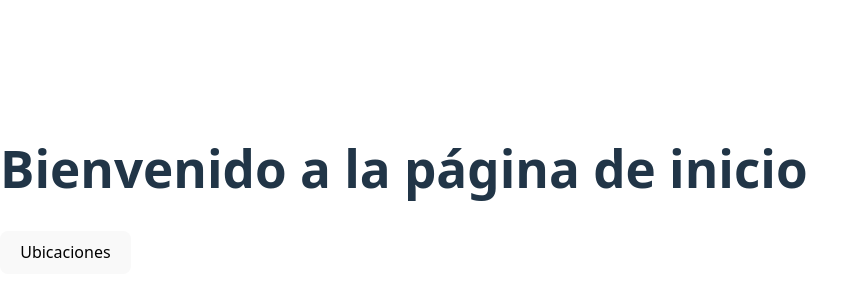
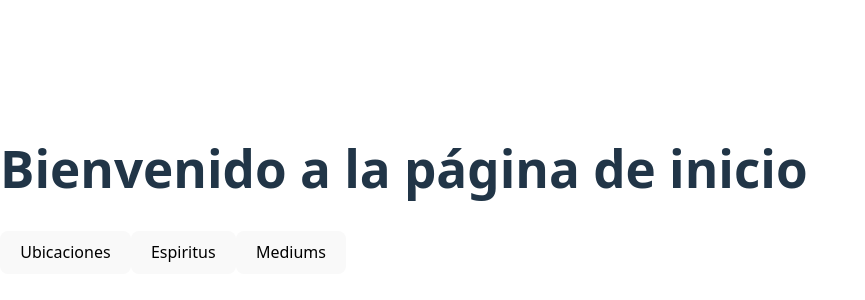
Before and after one commit to candemarza/epersgeist-FEMACID, a React (Vite) app: page / in a window 1280 px wide. Shown: the part 210-510 px from the top of the page, without its empty margins (0-865 px from the left). Built offline with nearby package versions, Linux system fonts and the light colour scheme.

Commit message:
base de espiritus, mediums y ubicaciones

```diff
--- a/src/App.jsx
+++ b/src/App.jsx
@@ -1,12 +1,16 @@
 import { Routes, Route } from 'react-router-dom'
 import Home from './pages/Home'
 import Ubicaciones from './pages/Ubicaciones'
+import Espiritus from './pages/Espiritus'
+import Mediums from './pages/Mediums'
 
 function App() {
   return (
     <Routes>
       <Route path="/" element={<Home />} />
       <Route path="/ubicaciones" element={<Ubicaciones />} />
+      <Route path="/espiritus" element={<Espiritus />} />
+      <Route path="/mediums" element={<Mediums />} />
     </Routes>
   )
 }
--- /dev/null
+++ b/src/pages/Espiritus.jsx
@@ -0,0 +1,36 @@
+import API from "../service/api";
+
+import { useEffect, useState } from "react";
+import { useNavigate } from "react-router-dom";
+
+const Espiritus = () => {
+    const [espiritus, setEspiritus] = useState([]);
+    const navigate = useNavigate();
+
+    useEffect(() => {
+        API.getEspiritus().then((res) => {
+            setEspiritus(res.data);
+        });
+    }
+    , []);
+
+    return (
+        <div className="espiritus">
+            <h1>Espiritus</h1>
+            <div className="espiritus-list">
+                {espiritus.map((espiritu) => (
+                    <div key={espiritu.id} className="espiritu-card" >
+                        <h2>{espiritu.nombre}</h2>
+                        <p>{espiritu.tipo}</p>
+                        <p>{espiritu.id}</p>
+                    </div>
+                ))}
+            </div>
+            <button onClick={() => navigate("/")}>
+                Volver a la página de inicio
+            </button>
+        </div>
+    );
+}
+
+export default Espiritus;
--- a/src/pages/Home.jsx
+++ b/src/pages/Home.jsx
@@ -8,15 +8,21 @@ import { useNavigate } from "react-router-dom";
 
 const Home = () => {
     const navigate = useNavigate();
-    const goToPage = () => {
-        navigate(`/ubicaciones`);
-    }
+    const goToPage = (page) => {
+        navigate(`/${page}`);
+    };
 
     return (
         <div>
             <h1>Bienvenido a la página de inicio</h1>
-            <button onClick={() => goToPage}>
+            <button onClick={() => goToPage("ubicaciones")}>
                 Ubicaciones
+            </button>
+            <button onClick={() => goToPage("espiritus")}>
+                Espiritus
+            </button>
+            <button onClick={() => goToPage("mediums")}>
+                Mediums
             </button>
         </div>
     );
--- /dev/null
+++ b/src/pages/Mediums.jsx
@@ -0,0 +1,36 @@
+import API from "../service/api";
+
+import { useEffect, useState } from "react";
+import { useNavigate } from "react-router-dom";
+
+const Mediums = () => {
+    const [mediums, setMediums] = useState([]);
+    const navigate = useNavigate();
+
+    useEffect(() => {
+        API.getMediums().then((res) => {
+            setMediums(res.data);
+        });
+    }
+    , []);
+
+    return (
+        <div className="mediums">
+            <h1>Mediums</h1>
+            <div className="mediums-list">
+                {mediums.map((medium) => (
+                    <div key={medium.id} className="medium-card" >
+                        <h2>{medium.nombre}</h2>
+                        <p>{medium.mana}</p>
+                        <p>{medium.id}</p>
+                    </div>
+                ))}
+            </div>
+            <button onClick={() => navigate("/")}>
+                Volver a la página de inicio
+            </button>
+        </div>
+    );
+}
+
+export default Mediums;
--- a/src/pages/Ubicaciones.jsx
+++ b/src/pages/Ubicaciones.jsx
@@ -5,8 +5,7 @@ import { useNavigate } from "react-router-dom";
 
 const Ubicaciones = () => {
     const [ubicaciones, setUbicaciones] = useState([]);
-
-
+    const navigate = useNavigate();
 
     useEffect(() => {
         API.getUbicaciones().then((res) => {
@@ -27,6 +26,9 @@ const Ubicaciones = () => {
                     </div>
                 ))}
             </div>
+            <button onClick={() => navigate("/")}>
+                Volver a la página de inicio
+            </button>
         </div>
     );
 }
```
